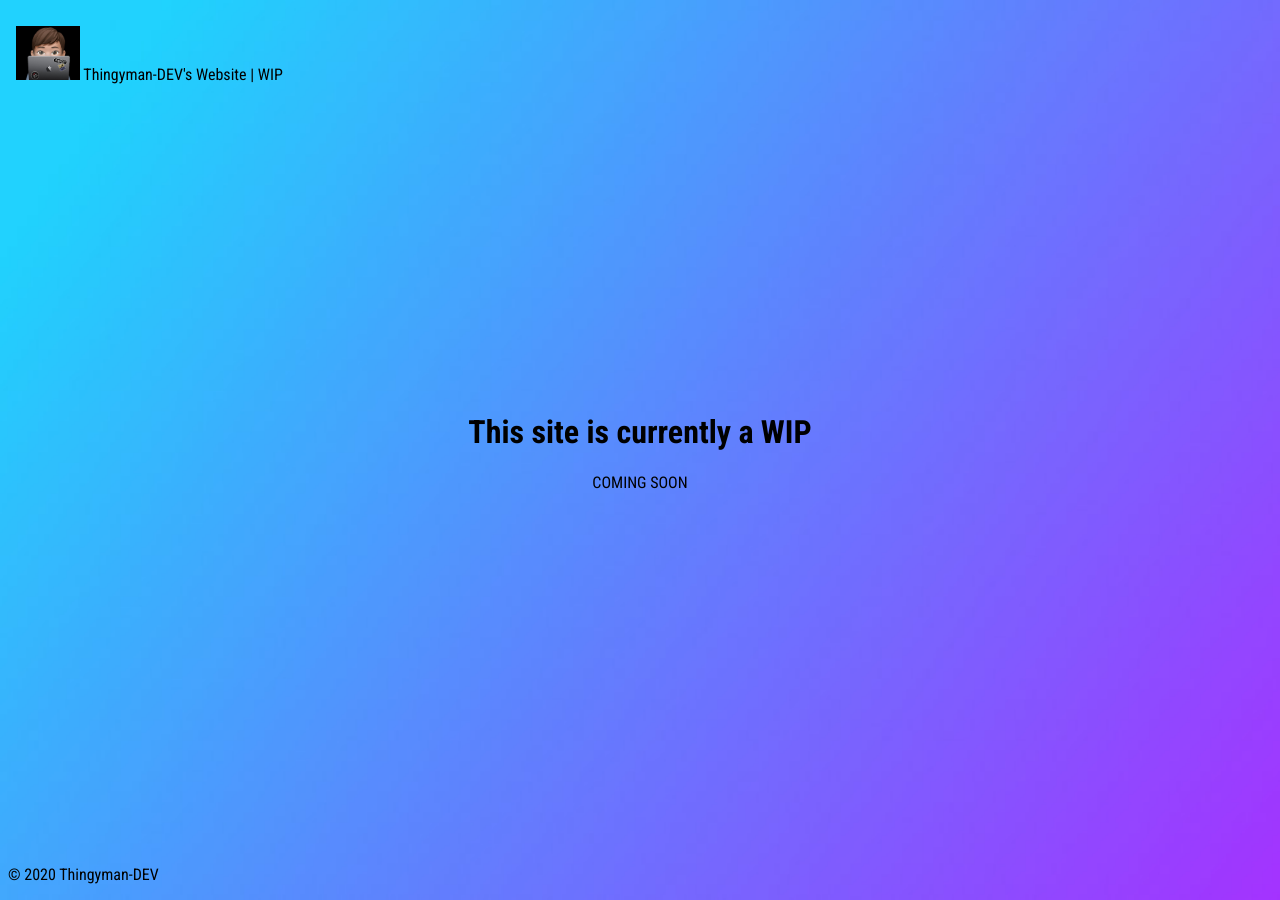
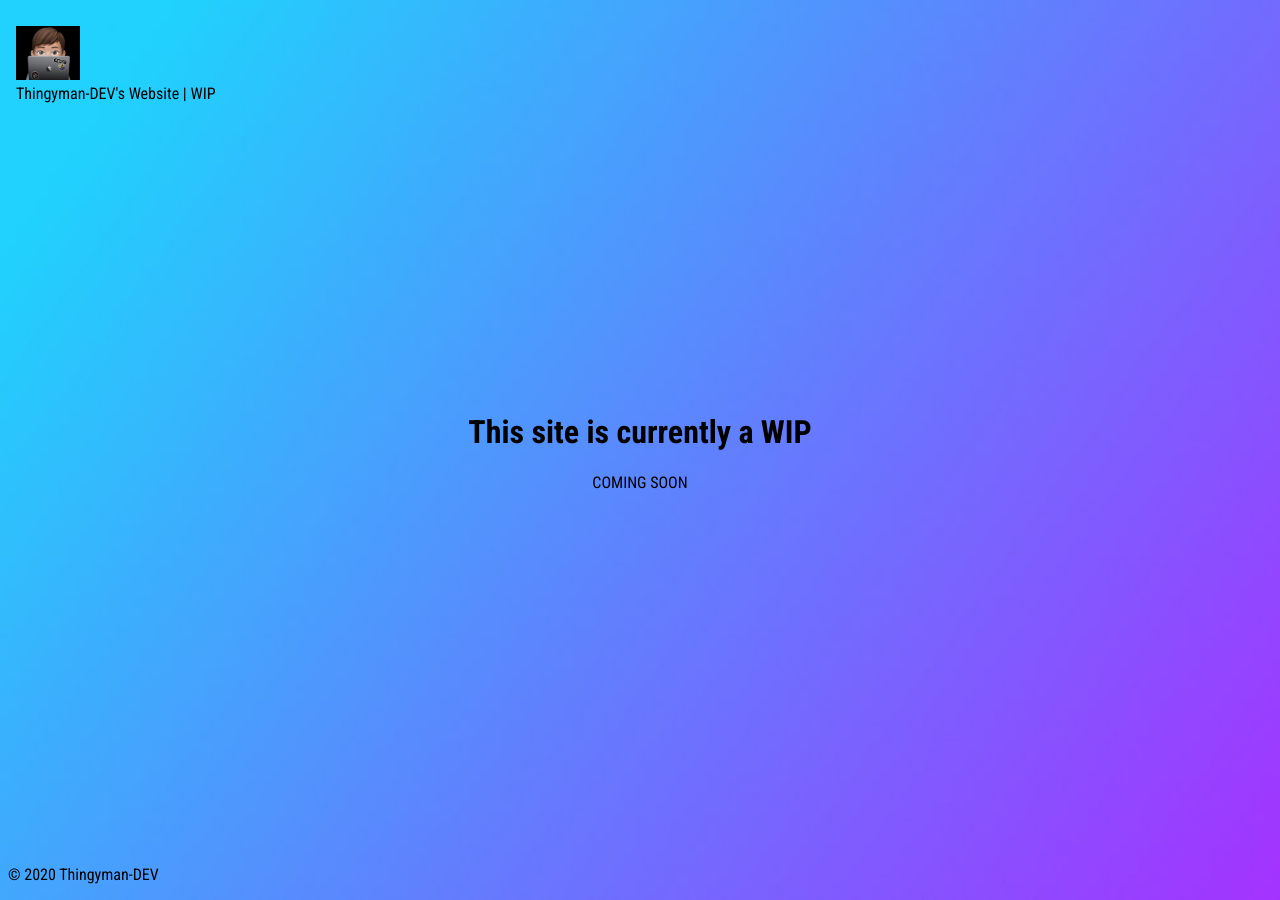
Before and after one commit to TheSeagullDev/TheSeagullDev.github.io, a Jekyll site: the page built from site/index.html, in a window 1280 px wide. Built offline with Jekyll 4.4.1, drawn with Linux system fonts in a browser that asks for light colours.

Commit message:
Update nav.html

```diff
--- a/site/_includes/nav.html
+++ b/site/_includes/nav.html
@@ -1,2 +1 @@
-<div class="nav"><p><img src="/assets/images/Favicon.png" width=64px>
-  Thingyman-DEV's Website | WIP</p></div>
+<div class="nav"><p><div class="icon"><img src="/assets/images/Favicon.png" width=64px></div> Thingyman-DEV's Website | WIP</p></div>
```
